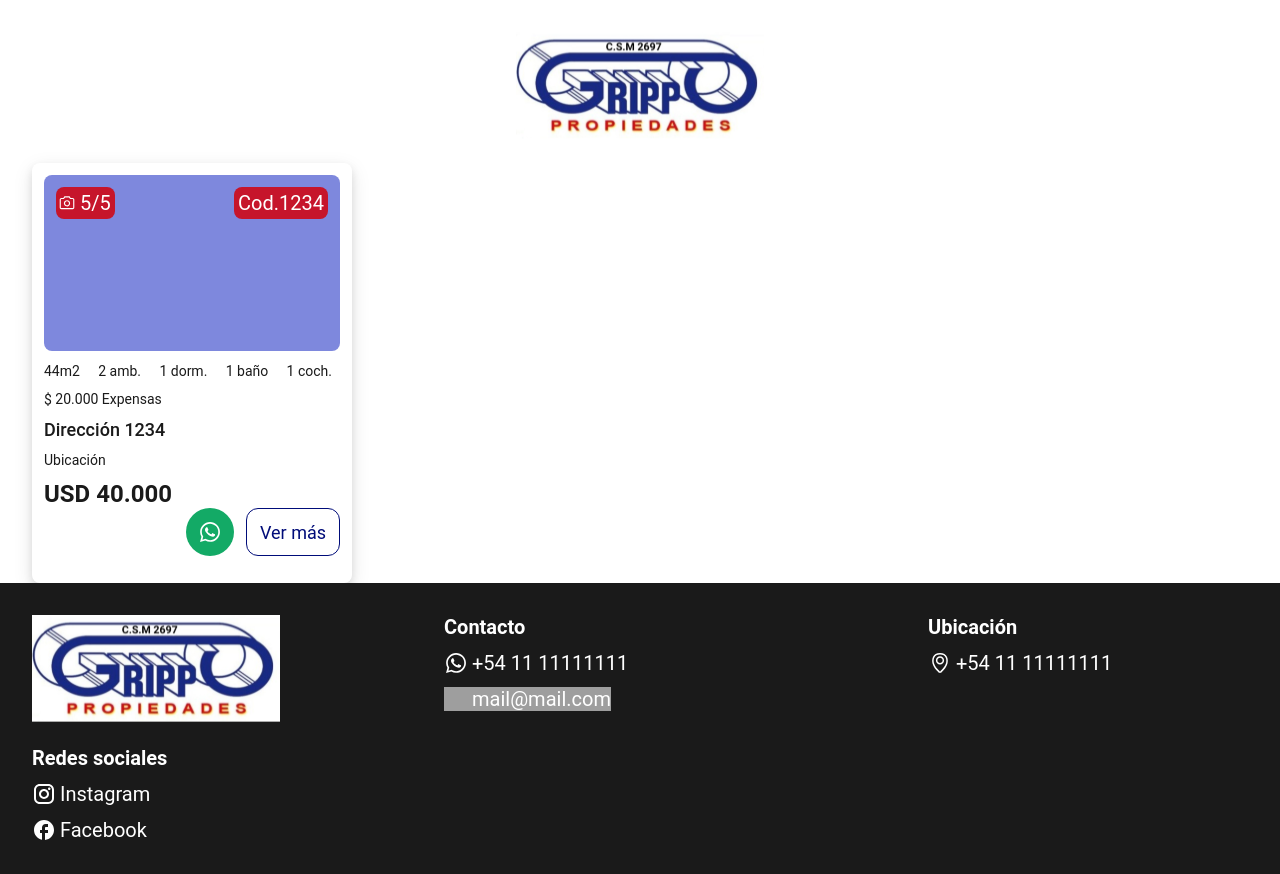
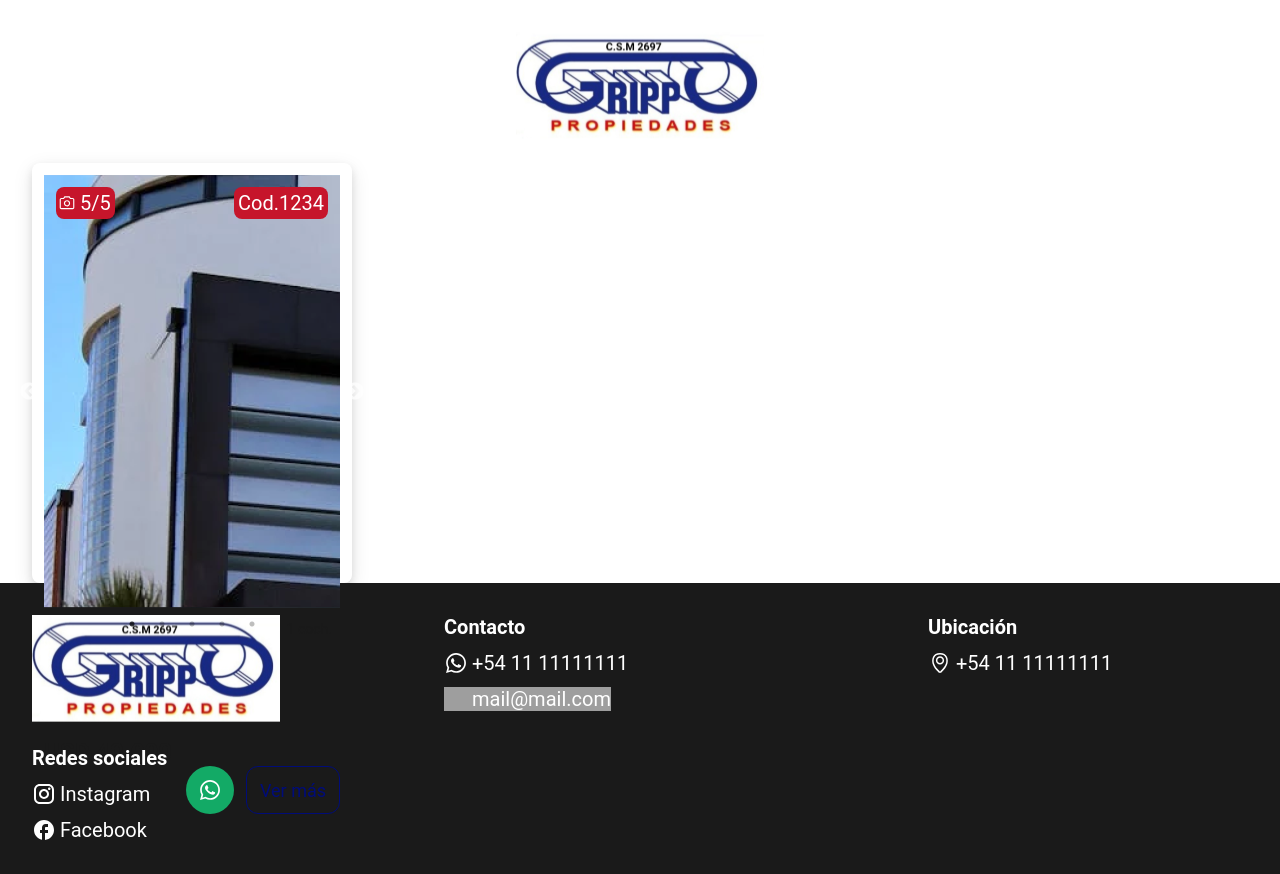
Before and after one commit to AgustinColaci/grippoinmobiliaria, a Next.js app: page /contacto in a window 1280 px wide. Built offline with nearby package versions, Linux system fonts and the light colour scheme; grey boxes are pictures that could not be loaded.

Commit message:
libreria slick carousel para slider

```diff
--- a/jsconfig.json
+++ b/jsconfig.json
@@ -1,7 +1,8 @@
 {
   "compilerOptions": {
+    "baseUrl": ".",
     "paths": {
-      "@/*": ["./src/*"]
+      "@/*": ["src/*"]
     }
   }
 }
--- a/package.json
+++ b/package.json
@@ -9,10 +9,12 @@
     "lint": "next lint"
   },
   "dependencies": {
-    "firebase": "^10.13.2",
+    "firebase": "^10.14.1",
     "next": "14.2.6",
     "react": "^18",
     "react-dom": "^18",
+    "react-slick": "^0.30.2",
+    "slick-carousel": "^1.8.1",
     "zustand": "^5.0.0"
   },
   "devDependencies": {
--- a/src/app/api/propiedades/[id]/route.js
+++ b/src/app/api/propiedades/[id]/route.js
@@ -1,6 +1,7 @@
 import { firestore } from "@/lib/firebase";
 import { doc, getDoc } from "firebase/firestore";
-
+import 'slick-carousel/slick/slick.css';
+import 'slick-carousel/slick/slick-theme.css';
 
 export async function GET(request, { params }) {
     const { id } = params;
--- a/src/components/CardSlider.jsx
+++ b/src/components/CardSlider.jsx
@@ -1,14 +1,36 @@
 'use client'
 import useStore from '@/store/useStore';
 import React from 'react'
+import Slider from 'react-slick';
+import Image from 'next/image';
+import 'slick-carousel/slick/slick.css';
+import 'slick-carousel/slick/slick-theme.css';
+import bgB from '../img/background--banner.png';
 
 const CardSlider = () => {
 
   const { steps } = useStore();
 
+  const settings = {
+    dots: true,             // Muestra los puntos de navegación
+    infinite: true,         // Permite el desplazamiento infinito
+    speed: 500,             // Velocidad del cambio de imagen
+    slidesToShow: 1,        // Cantidad de imágenes visibles a la vez
+    slidesToScroll: 1,      // Cantidad de imágenes que se desplazan por cambio
+    arrows: true            // Muestra las flechas de navegación
+  };
+
   return (
-        <div  className="slider">
-          <div className="slider__img--temporal"></div>
+    <div className="slider">
+
+      <Slider {...settings}>
+        <div><Image src={bgB} alt="Image 1"/></div>
+        <div><Image src={bgB} alt="Image 2"/></div>
+        <div><Image src={bgB} alt="Image 3"/></div>
+        <div><Image src={bgB} alt="Image 4"/></div>
+        <div><Image src={bgB} alt="Image 5"/></div>
+      </Slider>
+
       <div className='slider__pils'>
         <div className="slider__img__total">
           5/5
--- a/src/css/styles.css
+++ b/src/css/styles.css
@@ -588,7 +588,7 @@
     width: fit-content;
     border-radius: 4rem;
     background-color: #13AA66;
-    background-image: url(/_next/static/media/whatsapp.7630e754.svg);
+    background-image: url(../icons/whatsapp.svg);
     background-repeat: no-repeat;
     background-position: 2rem center;
     padding-left: 6rem;
--- a/src/globals.css
+++ b/src/globals.css
@@ -1 +1,3 @@
 @import url('https://fonts.googleapis.com/css2?family=Roboto:ital,wght@0,100;0,300;0,400;0,500;0,700;0,900;1,100;1,300;1,400;1,500;1,700;1,900&display=swap');
+@import 'slick-carousel/slick/slick.css';
+@import 'slick-carousel/slick/slick-theme.css';
```
Also changed, not shown: src/app/page.jsx (+17 -9 lines), 1 other file (tests, documents, lock files or other folders). Lines whose indentation alone changed are shown as unchanged.
